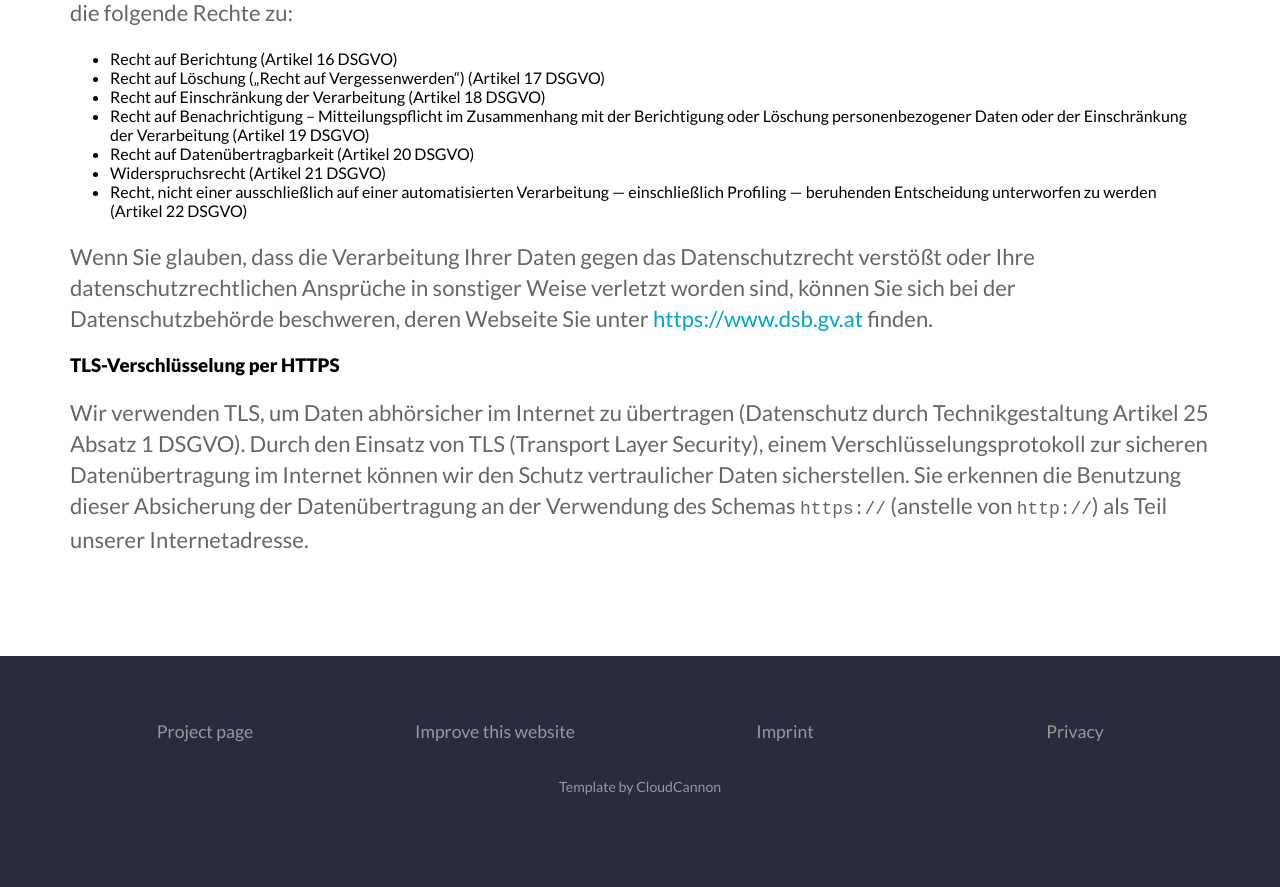
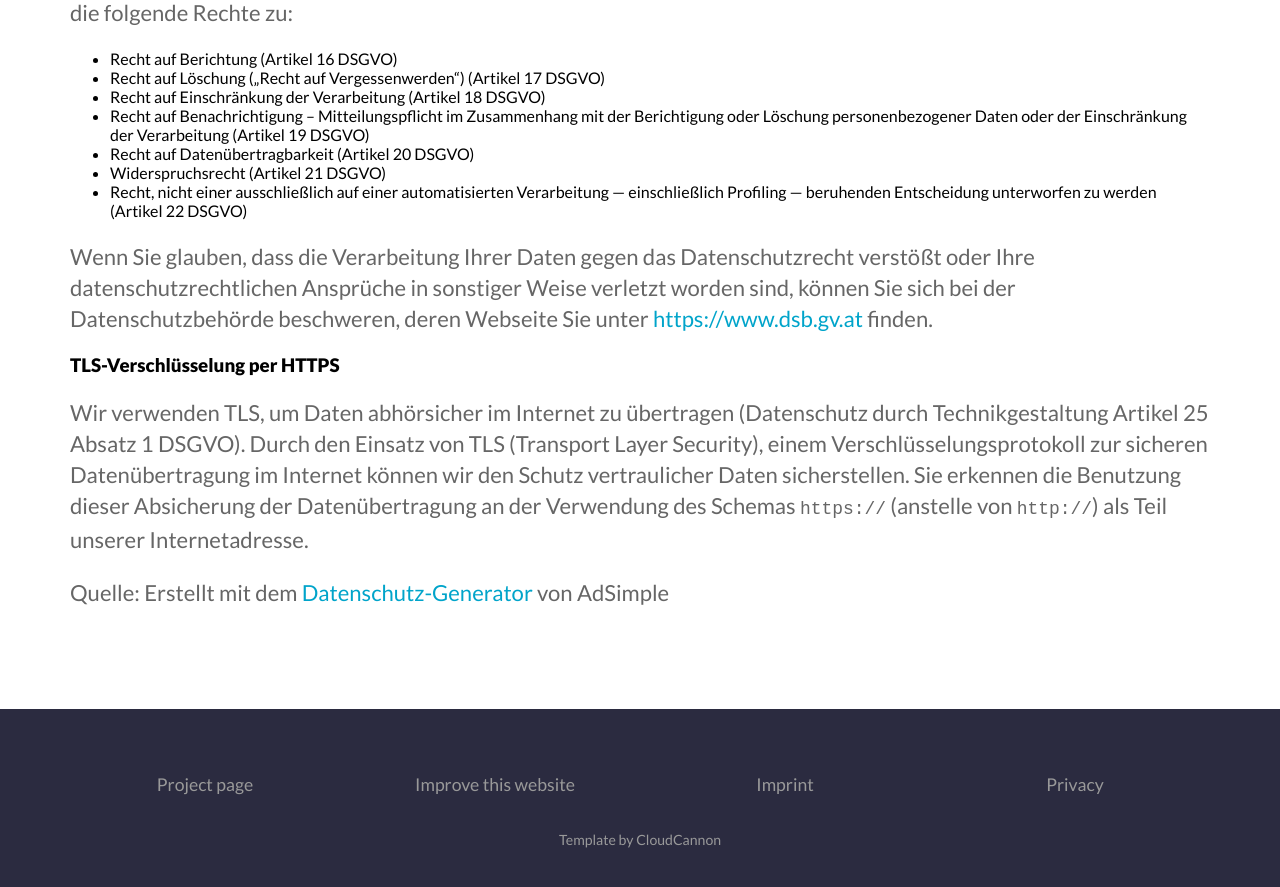
Before and after one commit to PathOfBuildingCommunity/pathofbuildingcommunity.github.io, a Jekyll site: the page built from privacy.md, in a window 1280 px wide and 900 px high, scrolled down 1483 px. Shown: the top 887 px of the window. Built offline with Jekyll 4.4.1, drawn with Linux system fonts in a browser that asks for light colours; before the commit the page ends 2330 px from its top, so only the background shows below that.

Commit message:
Update reference

```diff
--- a/privacy.md
+++ b/privacy.md
@@ -58,3 +58,5 @@ Wenn Sie glauben, dass die Verarbeitung Ihrer Daten gegen das Datenschutzrecht v
 ### TLS-Verschlüsselung per HTTPS
 
 Wir verwenden TLS, um Daten abhörsicher im Internet zu übertragen (Datenschutz durch Technikgestaltung Artikel 25 Absatz 1 DSGVO). Durch den Einsatz von TLS (Transport Layer Security), einem Verschlüsselungsprotokoll zur sicheren Datenübertragung im Internet können wir den Schutz vertraulicher Daten sicherstellen. Sie erkennen die Benutzung dieser Absicherung der Datenübertragung an der Verwendung des Schemas `https://` (anstelle von `http://`) als Teil unserer Internetadresse.
+
+Quelle: Erstellt mit dem [Datenschutz-Generator](https://www.adsimple.at/datenschutz-generator/) von AdSimple
```
